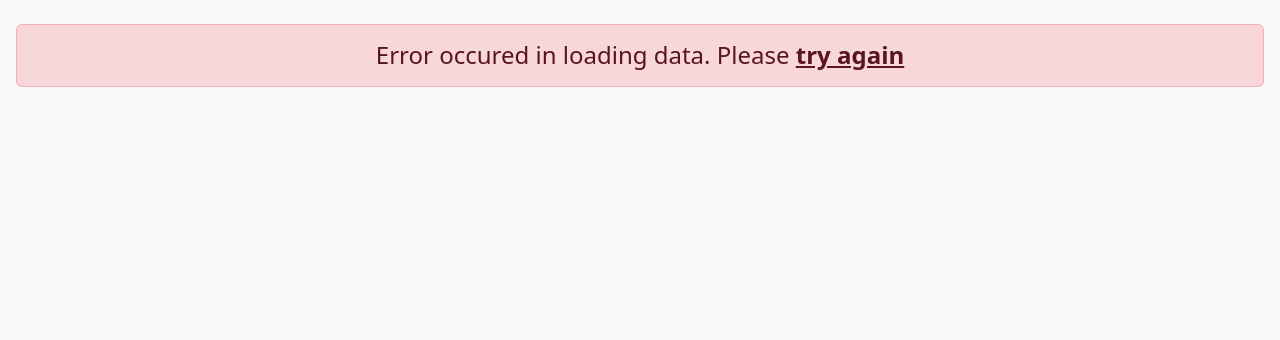
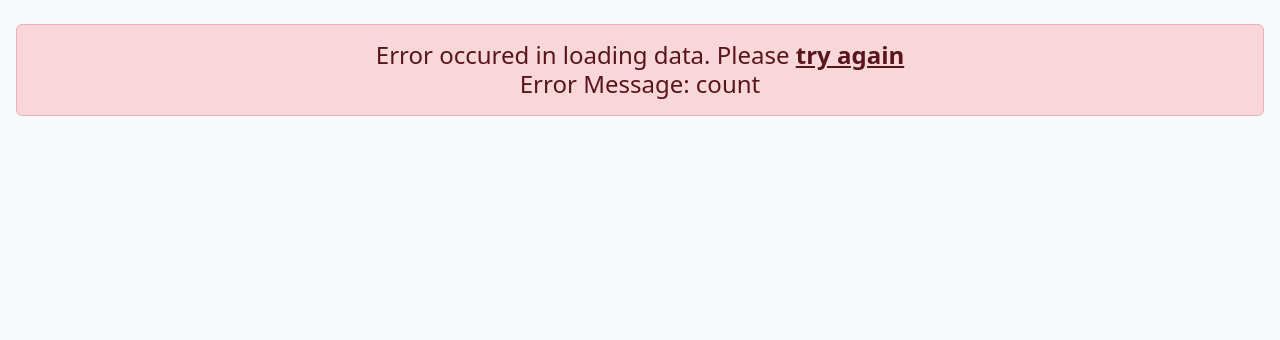
Before and after one commit to Mat-O-Lab/KnowledgeUI, a Flask app: page / in a window 1280 px wide. Shown: the part 123-463 px from the top of the page. Run offline with Flask 2, Linux system fonts and the light colour scheme; data that the repository does not hold is empty; some libraries are stand-ins or nearby versions.

Commit message:
display error message

```diff
--- a/app.py
+++ b/app.py
@@ -81,7 +81,6 @@ def index():
     if (app.error_occured == True):
         return render_template(
            "error.html",
-            logo=logo,
             message=message,
             result=result,
             error_message=app.error_message
@@ -90,7 +89,6 @@ def index():
     else:
         return render_template(
             "index.html",
-            logo=logo,
             message=message,
             result=result,
             sunburst_data=sunburst_data_from_endpoint,
--- a/templates/error.html
+++ b/templates/error.html
@@ -20,7 +20,8 @@
   <div id="error">
     <h4 class="alert-heading">
       <div class="alert alert-danger" role="alert">
-        Error occured in loading data. Please <a href="/" class="alert-link">try again</a>
+        Error occured in loading data. Please <a href="/" class="alert-link">try again</a> </br>
+        Error Message: {{ error_message }}
       </div>
     </h4>
   </div>
```
Also changed, not shown: 1 other file.
